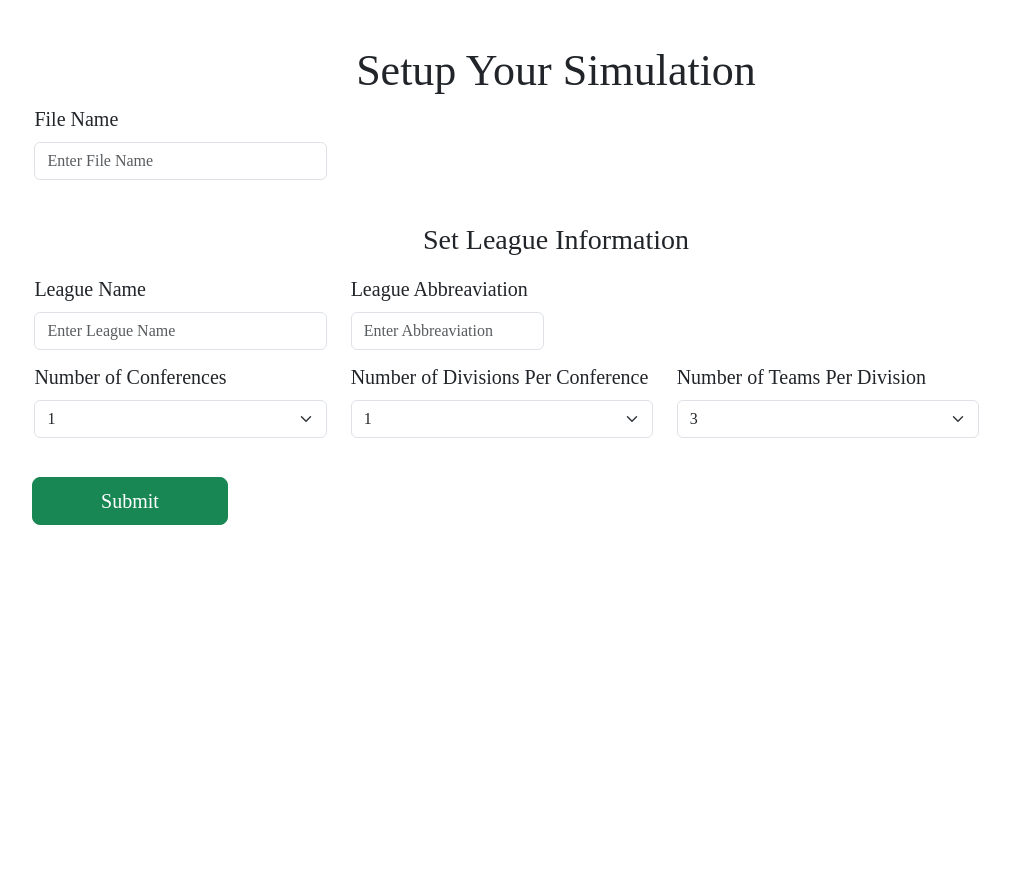
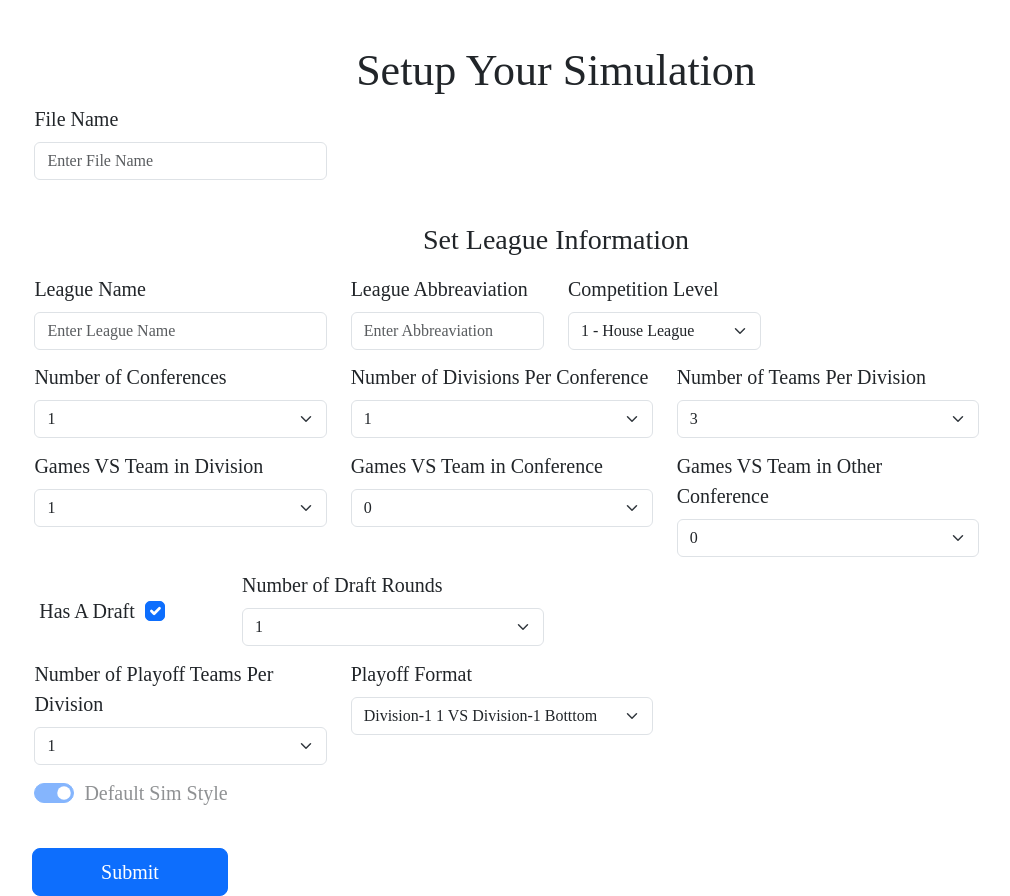
Before and after one commit to RyanFG/HockeyLeagueSimulation, a React (Create React App) app in the folder site/: page /Creation in a window 1280 px wide. Shown: the whole page, without its empty margins (84-1094 px from the left). Before the commit the page ends 800 px from the top, so only its background shows below. Built offline with nearby package versions, Linux system fonts and the light colour scheme.

Commit message:
conference, division setup screen and more inputs to league setup

```diff
--- a/site/src/App.js
+++ b/site/src/App.js
@@ -5,6 +5,7 @@ import Home from './components/pages/Home';
 import Creation from './components/pages/Creation';
 import SaveFiles from './components/pages/SaveFiles';
 import GameHome from './components/pages/GameHome';
+import ConfDivSetup from './components/pages/confDivSetup';
 
 function App() {
 
@@ -14,6 +15,7 @@ function App() {
         <Routes>
           <Route path="/" element ={<Home/>}/>
           <Route path="/Creation" element ={<Creation/>}/>
+          <Route path="/confDivSetup" element ={<ConfDivSetup/>}/>
           <Route path="/SaveFiles" element ={<SaveFiles/>}/>
           <Route path="/GameHome" element ={<GameHome/>}/>
         </Routes>
--- a/site/src/components/pages/Creation.js
+++ b/site/src/components/pages/Creation.js
@@ -6,17 +6,27 @@ import Col from 'react-bootstrap/Col';
 
 function Creation(){
 
+    const [boxToggle, setBoxToggle] = React.useState([{id:0, name:"hasDraft" ,status:true}])
     const fileCreate = async(e) => {
         try{
             console.log(e.target.fileName.value);
             e.preventDefault()
             const data = {
                 file_name: e.target.fileName.value,
-                league_name:e.target.leagueName.value,
+                league_name: e.target.leagueName.value,
                 lg_abrv: e.target.leagueAbrv.value,
+                lq_lvl: e.target.compLvl.value.charAt(0),
                 numConf: e.target.numConf.value,
                 numDiv: e.target.numDiv.value,
-                teamPerDiv: e.target.teamPerDiv.value
+                teamPerDiv: e.target.teamPerDiv.value,
+                GP_Div: e.target.GP_Div.value,
+                GP_Conf: e.target.GP_Conf.value,
+                GP_Other: e.target.GP_Other.value,
+                sim_method: e.target.sim_method.value,
+                PO_team_div: e.target.PO_team_div.value,
+                PO_format: e.target.PO_format,
+                draft: e.target.hasDraft.value,
+                num_draft_rounds: e.target.draft_rounds.value
             };
             console.log(data);
 
@@ -39,6 +49,20 @@ function Creation(){
         }
 
     };
+
+    const hasDraft = (id) => {
+
+        setBoxToggle(
+            boxToggle.map((box) => box.id === id? {...box, status:!box.status}:box)
+        );
+
+        try{
+            var checked = document.getElementById("hasDraft")?.checked;
+            document.getElementById("draft_rounds").disabled = !checked;
+        }catch(error){
+            console.log(error);
+        }
+    }
 
     return(
 
@@ -66,6 +90,16 @@ function Creation(){
                 <Col xs={2}>
                     <Form.Label>League Abbreaviation</Form.Label>
                     <Form.Control  type="text" name="leagueAbrv" placeholder="Enter Abbreaviation"/>
+                </Col>
+                <Col xs={2}>
+                    <Form.Label>Competition Level</Form.Label>
+                    <Form.Select  type="text" name="compLvl" aria-label="Select Level">
+                        <option value="1">1 - House League</option>
+                        <option value="2">2 - Junior League</option>
+                        <option value="3">3 - Development League</option>
+                        <option value="4">4 - Lower Level Pro League</option>
+                        <option value="5">5 - Top Professional League</option>
+                    </Form.Select>
                 </Col>
             </Row>
 
@@ -100,8 +134,93 @@ function Creation(){
                 </Col>
             </Row>
 
+            <Row style={{fontSize:'125%',paddingTop:'1%'}}>
+                <Col xs={4} style={{paddingLeft:'10%'}}>
+                    <Form.Label>Games VS Team in Division</Form.Label>
+                    <Form.Select  type="text" name="GP_Div" aria-label="Select Value">
+                        <option value="1">1</option>
+                        <option value="2">2</option>
+                        <option value="3">3</option>
+                        <option value="4">4</option>
+                        <option value="5">5</option>
+                        <option value="6">6</option>
+                        <option value="7">7</option>
+                        <option value="8">8</option>
+                    </Form.Select>
+                </Col>
+                <Col xs={3}>
+                    <Form.Label>Games VS Team in Conference</Form.Label>
+                    <Form.Select  type="text" name="GP_Conf" aria-label="Select Value">
+                        <option value="1">0</option>
+                        <option value="2">1</option>
+                        <option value="3">2</option>
+                        <option value="4">3</option>
+                        <option value="5">4</option>
+                    </Form.Select>
+                </Col>
+                <Col xs={3}>
+                    <Form.Label>Games VS Team in Other Conference</Form.Label>
+                    <Form.Select  type="text" name="GP_Other" aria-label="Select Value">
+                        <option value="1">0</option>
+                        <option value="2">1</option>
+                        <option value="3">2</option>
+                        <option value="4">3</option>
+                        <option value="5">4</option>
+                    </Form.Select>
+                </Col>
+            </Row>
+            <Row style={{fontSize:'125%',paddingTop:'1%'}}>
+                <Col xs={3} style={{paddingRight:'5%', paddingTop:"2%"}}>
+                    {boxToggle.map((box) => {
+                        const {id, name, status} = box;
+                        return(
+                            <>
+                                <Form.Check label="Has A Draft" type="checkbox" name="hasDraft" reverse checked={status} onClick={() => hasDraft(id)}/>
+                            </>
+                        );
+                    })}
+
+                </Col>
+                <Col xs={3}>
+                    <Form.Label>Number of Draft Rounds</Form.Label>
+                    <Form.Select  type="text" name="draft_rounds" aria-label="Select Value">
+                        <option value="1">1</option>
+                        <option value="2">2</option>
+                        <option value="3">3</option>
+                        <option value="4">4</option>
+                        <option value="5">5</option>
+                    </Form.Select>
+                </Col>
+            </Row>
+
+            <Row style={{fontSize:'125%',paddingTop:'1%'}}>
+                <Col xs={4} style={{paddingLeft:'10%'}}>
+                    <Form.Label>Number of Playoff Teams Per Division</Form.Label>
+                    <Form.Select  type="text" name="PO_team_div" aria-label="Select Value">
+                        <option value="1">1</option>
+                        <option value="2">2</option>
+                        <option value="3">4</option>
+                        <option value="4">6</option>
+                    </Form.Select>
+                </Col>
+                <Col xs={3}>
+                    <Form.Label>Playoff Format</Form.Label>
+                    <Form.Select  type="text" name="PO_format" aria-label="Select Value">
+                        <option value="1">Division-1 1 VS Division-1 Botttom</option>
+                        <option value="2">Division-1 1 VS Division-2 Bottom</option>
+                        <option value="3">League 1 VS League Bottom</option>
+                    </Form.Select>
+                </Col>
+            </Row>
+
+            <Row style={{fontSize:'125%',paddingTop:'1%'}}>
+                <Col xs={4} style={{paddingLeft:'10%'}}>
+                    <Form.Check label="Default Sim Style" type="switch" name="sim_method" checked="True" disabled/>
+                </Col>
+            </Row>
+
             <Row className="down3" xs={6} style={{paddingLeft:'10%',fontSize:'125%'}}>
-                <Button type="submit" variant="success" size="lg">
+                <Button href="/confDivSetup" type="submit" variant="primary" size="lg">
                     Submit
                 </Button>
             </Row>
--- a/site/src/components/pages/SaveFiles.js
+++ b/site/src/components/pages/SaveFiles.js
@@ -21,7 +21,7 @@ function SaveFiles(){
             <Button
                 onClick={() => updateFile(files.active)}
                 variant="primary"
-                href="/gameHome"
+                href="/GameHome"
             >
                 SELECT FILE
             </Button>
--- /dev/null
+++ b/site/src/components/pages/confDivSetup.js
@@ -0,0 +1,94 @@
+import React from "react";
+import { useState, useEffect } from "react";
+import Form from 'react-bootstrap/Form';
+import Button from 'react-bootstrap/Button';
+import Row from 'react-bootstrap/Row';
+import Col from 'react-bootstrap/Col';
+
+function confDivSetup(){
+
+    // const [league, setLeague] = useState([]);
+
+    // useEffect(() => {
+    //     fetch("http://localhost:3001/getActiveLeague")
+    //     .then((response) => response.json())
+    //     .then((data) => setLeague({active: data}));
+    // }, [league]);
+
+    const league = {
+        numConferences: 2,
+        DivsPerConf: 2,
+    };
+
+    const disableBtn = (event) => {
+        event.currentTarget.disabled = true;
+    };
+
+    function showConf(league){
+        const confs = [];
+        const divs = [];
+        for(let i=0; i < parseInt(league.numConferences); i++){
+            confs.push(i+1);
+        };
+        for(let j=0; j < parseInt(league.DivsPerConf); j++){
+            divs.push(j+1);
+        };
+        console.log(confs,divs);
+        return confs.map((id1) => {
+            return <Form>
+                <Row style={{paddingTop:'1%', fontSize:'125%', fontFamily:'Rockwell'}}>
+                    <Col xs={3} >
+                        <Form.Label>Conference #{id1} Name</Form.Label>
+                        <Form.Control type="text" name="confName" placeholder="Enter Conference Name"/>
+                    </Col>
+                    <Col>
+                        <Button style={{position:'absolute',marginTop:'1.5%'}} type="submit" variant="primary" size="lg" onClick={(e) => disableBtn(e)}>
+                            Confirm
+                        </Button>
+                    </Col>
+                    <Row>
+                        {showDiv(divs)}
+                    </Row>
+                </Row>
+            </Form>
+        })
+    };
+
+    function showDiv(divs){
+        return divs.map((id2) => {
+            return <Form style={{paddingTop:'1%',paddingLeft:'4%', fontSize:'100%', fontFamily:'Rockwell'}}>
+                <Row>
+                    <Col xs={3}>
+                        <Form.Label>Division #{id2} Name</Form.Label>
+                        <Form.Control type="text" name="divName" placeholder="Enter Division Name"/>
+                    </Col>
+                    <Col>
+                        <Button style={{position:'absolute',marginTop:'1.5%'}} type="submit" variant="primary" size="lg" onClick={(e) => disableBtn(e)}>
+                            Confirm
+                        </Button>
+                    </Col>
+                </Row>
+            </Form>
+        });
+    };
+
+    return(
+        <div>
+        <Row>
+            <Col className="text-center" style={{position:'absolute', fontSize:'275%', fontFamily:'Rockwell', paddingTop:'2%'}}>
+                <div>
+                    Conference and Division Setup
+                </div>
+            </Col>
+
+        </Row>
+        <Row style={{paddingLeft:'4%', paddingTop:'5%'}}>
+            <div className="down3">
+                {showConf(league)}
+            </div>
+        </Row>
+        </div>
+    );
+}
+
+export default confDivSetup;
```
Also changed, not shown: 2 other files (tests, documents, lock files or other folders).
